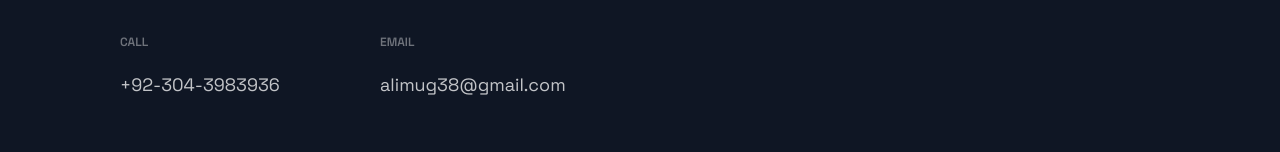
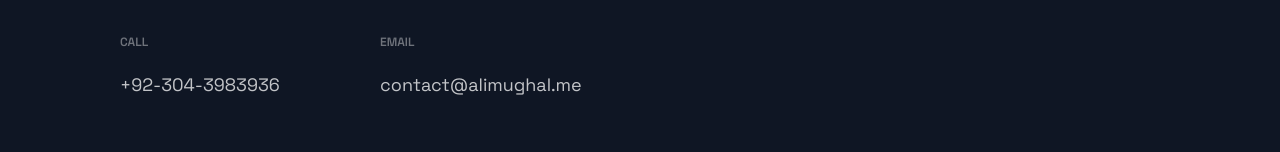
Before and after one commit to alemughal/portfolio, a Next.js app: page / in a window 1280 px wide. Shown: the part 3580-3732 px from the top of the page. Built offline with nearby package versions, Linux system fonts and the light colour scheme.

Commit message:
Changing Email

```diff
--- a/src/components/Footer/Footer.js
+++ b/src/components/Footer/Footer.js
@@ -25,7 +25,7 @@ const Footer = () => {
         <LinkColumn>
           <LinkTitle>Email</LinkTitle>
           <LinkItem href="mailto:alimug38@gmail.com">
-            alimug38@gmail.com
+            contact@alimughal.me
           </LinkItem>
         </LinkColumn>
       </LinkList>
```
